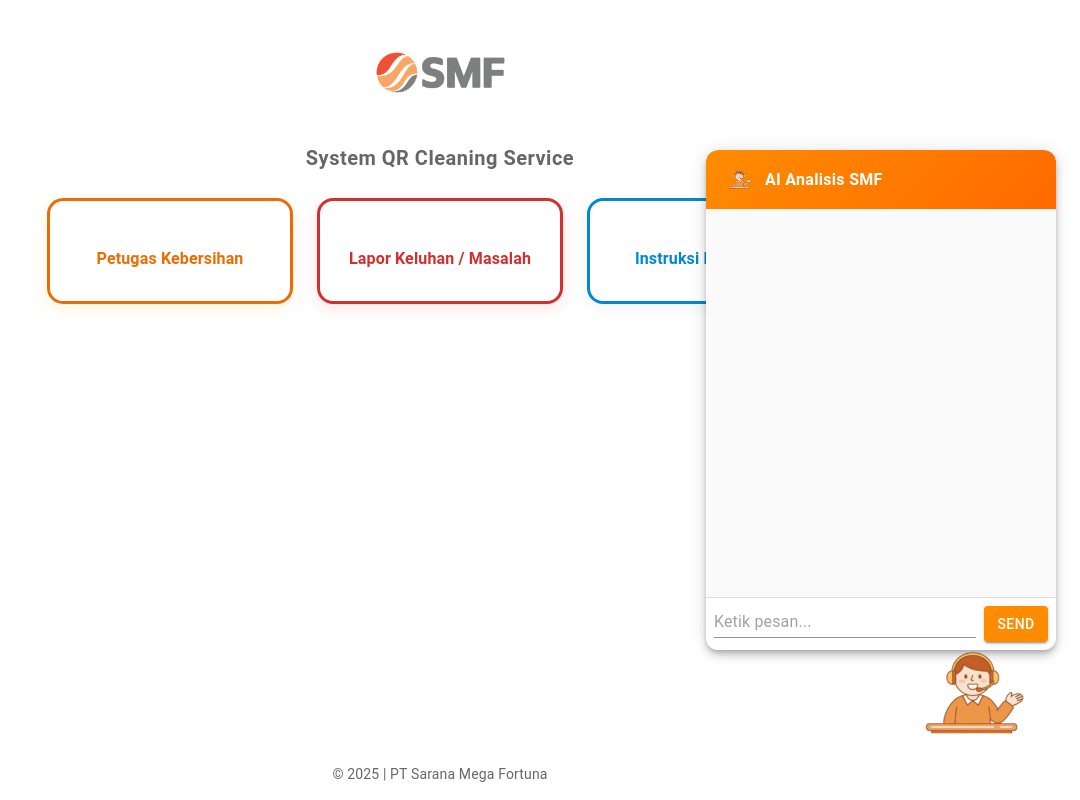
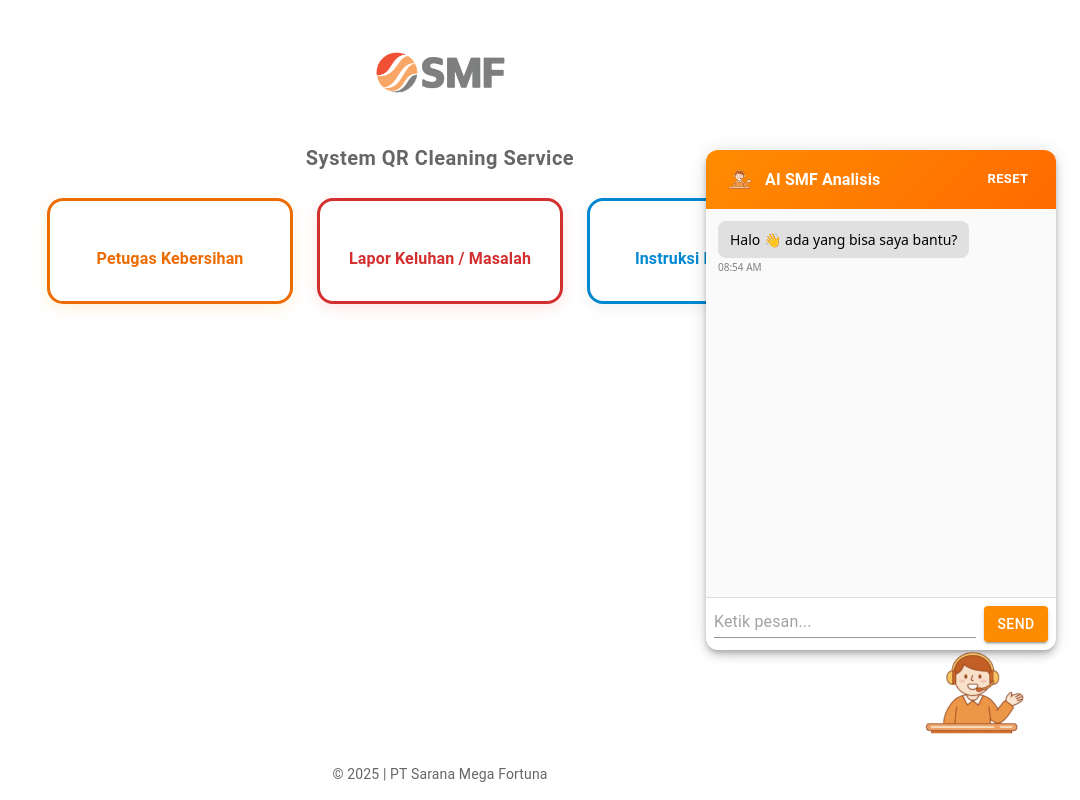
Before and after one commit to smforg11/qrform-cleaningservice, a React (Vite) app: page / in a window 1280 px wide. Both pictures are taken after a click on the button 1173 px from the left and 693 px from the top of the page. Shown: the whole page, without its empty margins (200-1280 px from the left). Built offline with nearby package versions, Linux system fonts and the light colour scheme; some icons are missing.

Commit message:
update chat

```diff
--- a/src/pages/ChatWidget.jsx
+++ b/src/pages/ChatWidget.jsx
@@ -1,33 +1,73 @@
+
+
+
       import React, { useState, useRef, useEffect } from "react";
 import { Box, IconButton, TextField, Paper, Typography, Button } from "@mui/material";
-import ChatBubbleIcon from "@mui/icons-material/ChatBubble";
 
 export default function ChatWidget() {
   const [open, setOpen] = useState(false);
   const [messages, setMessages] = useState([]);
   const [input, setInput] = useState("");
+  const [isTyping, setIsTyping] = useState(false);
+  const [hasInitialized, setHasInitialized] = useState(false);
+
   const messagesEndRef = useRef(null);
-  const [isTyping, setIsTyping] = useState(false);
 
   const toggleChat = () => setOpen(!open);
 
   const appendMessage = (sender, text) => {
-    setMessages((prev) => [...prev, { sender, text, timestamp: Date.now(),}]);
+    setMessages((prev) => [
+      ...prev,
+      { sender, text, timestamp: Date.now() },
+    ]);
   };
 
+  // 🔹 LOAD + GREETING
   useEffect(() => {
-    if (messagesEndRef.current) {
-      messagesEndRef.current.scrollIntoView({ behavior: "smooth" });
+    const saved = localStorage.getItem("chat_messages");
+
+    if (saved) {
+      const parsed = JSON.parse(saved);
+      setMessages(parsed);
+
+      if (parsed.length > 0) {
+        setHasInitialized(true);
       }
+    } else {
+      const welcome = [
+        {
+          sender: "bot",
+          text: "Halo 👋 ada yang bisa saya bantu?",
+          timestamp: Date.now(),
+        },
+      ];
+
+      setMessages(welcome);
+      localStorage.setItem("chat_messages", JSON.stringify(welcome));
+      setHasInitialized(true);
+    }
+  }, []);
+
+  // 🔹 SAVE
+  useEffect(() => {
+    if (hasInitialized) {
+      localStorage.setItem("chat_messages", JSON.stringify(messages));
+    }
+  }, [messages, hasInitialized]);
+
+  // 🔹 AUTO SCROLL
+  useEffect(() => {
+    messagesEndRef.current?.scrollIntoView({ behavior: "smooth" });
   }, [messages]);
-
 
   const sendMessage = async () => {
     if (!input.trim()) return;
+
     const text = input;
     setInput("");
     appendMessage("user", text);
     setIsTyping(true);
+
    try {
       const res = await fetch(
        "https://n8n.sarana.id/webhook/9bfbf73a-5c39-47f9-85c4-ba5f4bb2ee0c",
@@ -52,9 +92,8 @@ export default function ChatWidget() {
 
       appendMessage("bot", botMessage);
     } catch (e) {
-      appendMessage("bot", "Menunggu balasan");
-    }
-    finally {
+      appendMessage("bot", "Menunggu balasan...");
+    } finally {
       setIsTyping(false);
     }
   };
@@ -70,11 +109,22 @@ export default function ChatWidget() {
       .replace(/'/g, "&#039;");
 
     text = text.replace(/\*\*(.*?)\*\*/g, "<strong>$1</strong>");
-
     text = text.replace(/\n/g, "<br>");
 
     return text;
   }
+
+  // 🔹 RESET CHAT (optional)
+  const clearChat = () => {
+    localStorage.removeItem("chat_messages");
+    setMessages([
+      {
+        sender: "bot",
+        text: "Halo 👋 ada yang bisa saya bantu?",
+        timestamp: Date.now(),
+      },
+    ]);
+  };
 
   return (
     <>
@@ -85,19 +135,10 @@ export default function ChatWidget() {
           position: "fixed",
           bottom: 24,
           right: 24,
-            cursor: "pointer",
           zIndex: 9999,
-            "&:hover": { transform: "scale(1.05)" },
         }}
       >
-        <img
-          src="/cs.png"
-
-          style={{
-            width: 150,
-            height: "auto",
-          }}
-        />
+        <img src="/cs.png" style={{ width: 150 }} />
       </IconButton>
 
       {/* Chat Box */}
@@ -123,37 +164,28 @@ export default function ChatWidget() {
         {/* Header */}
         <Box
           sx={{
-              background: "linear-gradient(135deg, #FF8C00 0%, #FF6A00 100%)",
+            background: "linear-gradient(135deg, #FF8C00, #FF6A00)",
             color: "white",
             px: 2,
             py: 1.5,
             display: "flex",
             alignItems: "center",
-              gap: 1,
-              borderTopLeftRadius: 12,
-              borderTopRightRadius: 12,
-              boxShadow: "0 2px 8px rgba(0,0,0,0.15)"
           }}
         >
-            <img
-              src="/cs.png"
-              style={{
-                width: 35,
-                height: 35,
-                borderRadius: "50%"
-              }}
-            />
+          <img src="/cs.png" style={{ width: 35, borderRadius: "50%" }} />
+          <Typography sx={{ ml: 1, fontWeight: 600 }}>
+            AI SMF Analisis
+          </Typography>
 
-            <Typography
-              variant="subtitle1"
-              sx={{
-                fontWeight: 600,
-                letterSpacing: 0.3
-              }}
+          <Button
+            size="small"
+            onClick={clearChat}
+            sx={{ ml: "auto", fontWeight: 600, color: "white" }}
           >
-              AI Analisis SMF
-            </Typography>
+            Reset
+          </Button>
         </Box>
+
         {/* Messages */}
         <Box sx={{ flex: 1, p: 1.5, overflowY: "auto", bgcolor: "#fafafa" }}>
           {messages.map((msg, i) => (
@@ -161,48 +193,9 @@ export default function ChatWidget() {
               key={i}
               sx={{
                 display: "flex",
-                flexDirection: "column", // ⬅️ PENTING
-                alignItems: msg.sender === "user" ? "flex-end" : "flex-start",
-                mb: 1,
-              }}
-            >
-              {/* Bubble */}
-              <Box
-                sx={{
-                  px: 1.5,
-                  py: 1,
-                  borderRadius: 2,
-                  maxWidth: "80%",
-                  bgcolor: msg.sender === "user" ? "#FF8C00" : "#e0e0e0",
-                  color: msg.sender === "user" ? "white" : "black",
-                  fontSize: 14,
-                }}
-                dangerouslySetInnerHTML={{
-                  __html: msg.sender === "bot" ? parseMessage(msg.text) : msg.text
-                }}
-              />
-
-              {/* Timestamp */}
-              <Box
-                sx={{
-                  fontSize: 10,
-                  color: "gray",
-                  mt: 0.3,
-                }}
-              >
-                {new Date(msg.timestamp).toLocaleTimeString([], {
-                  hour: "2-digit",
-                  minute: "2-digit",
-                })}
-              </Box>
-            </Box>
-          ))}
-          {isTyping && (
-            <Box
-              sx={{
-                display: "flex",
                 flexDirection: "column",
-                alignItems: "flex-start",
+                alignItems:
+                  msg.sender === "user" ? "flex-end" : "flex-start",
                 mb: 1,
               }}
             >
@@ -211,25 +204,38 @@ export default function ChatWidget() {
                   px: 1.5,
                   py: 1,
                   borderRadius: 2,
-                  bgcolor: "#e0e0e0",
+                  maxWidth: "80%",
+                  bgcolor:
+                    msg.sender === "user" ? "#FF8C00" : "#e0e0e0",
+                  color:
+                    msg.sender === "user" ? "white" : "black",
                   fontSize: 14,
-                  display: "flex",
-                  gap: 0.5,
                 }}
-              >
-                <span className="dot">•</span>
-                <span className="dot">•</span>
-                <span className="dot">•</span>
+                dangerouslySetInnerHTML={{
+                  __html:
+                    msg.sender === "bot"
+                      ? parseMessage(msg.text)
+                      : msg.text,
+                }}
+              />
+
+              <Box sx={{ fontSize: 10, color: "gray", mt: 0.3 }}>
+                {new Date(msg.timestamp).toLocaleTimeString([], {
+                  hour: "2-digit",
+                  minute: "2-digit",
+                })}
               </Box>
-              <Box sx={{ fontSize: 10, color: "gray", mt: 0.3 }}>
-                sedang mengetik…
             </Box>
+          ))}
+
+          {isTyping && (
+            <Box sx={{ fontSize: 12, color: "gray" }}>
+              sedang mengetik...
             </Box>
           )}
 
           <div ref={messagesEndRef} />
         </Box>
-
 
         {/* Input */}
         <Box sx={{ display: "flex", borderTop: "1px solid #ddd", p: 1 }}>
@@ -243,7 +249,7 @@ export default function ChatWidget() {
           />
           <Button
             onClick={sendMessage}
-            sx={{ ml: 1, bgcolor: "#FF8C00", ":hover": { bgcolor: "#e67e00" } }}
+            sx={{ ml: 1, bgcolor: "#FF8C00" }}
             variant="contained"
           >
             Send
```
Lines whose indentation alone changed are shown as unchanged.
